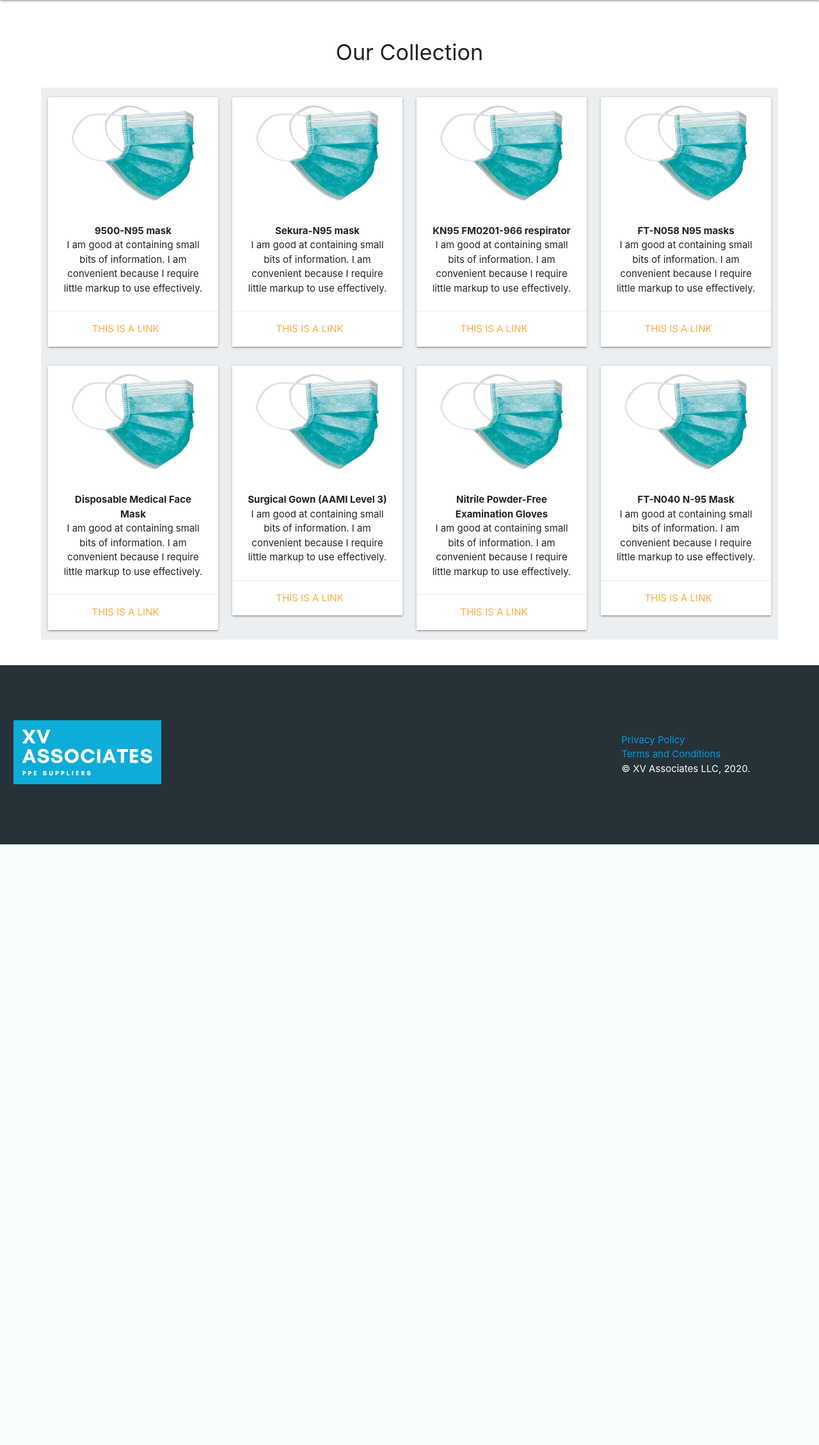
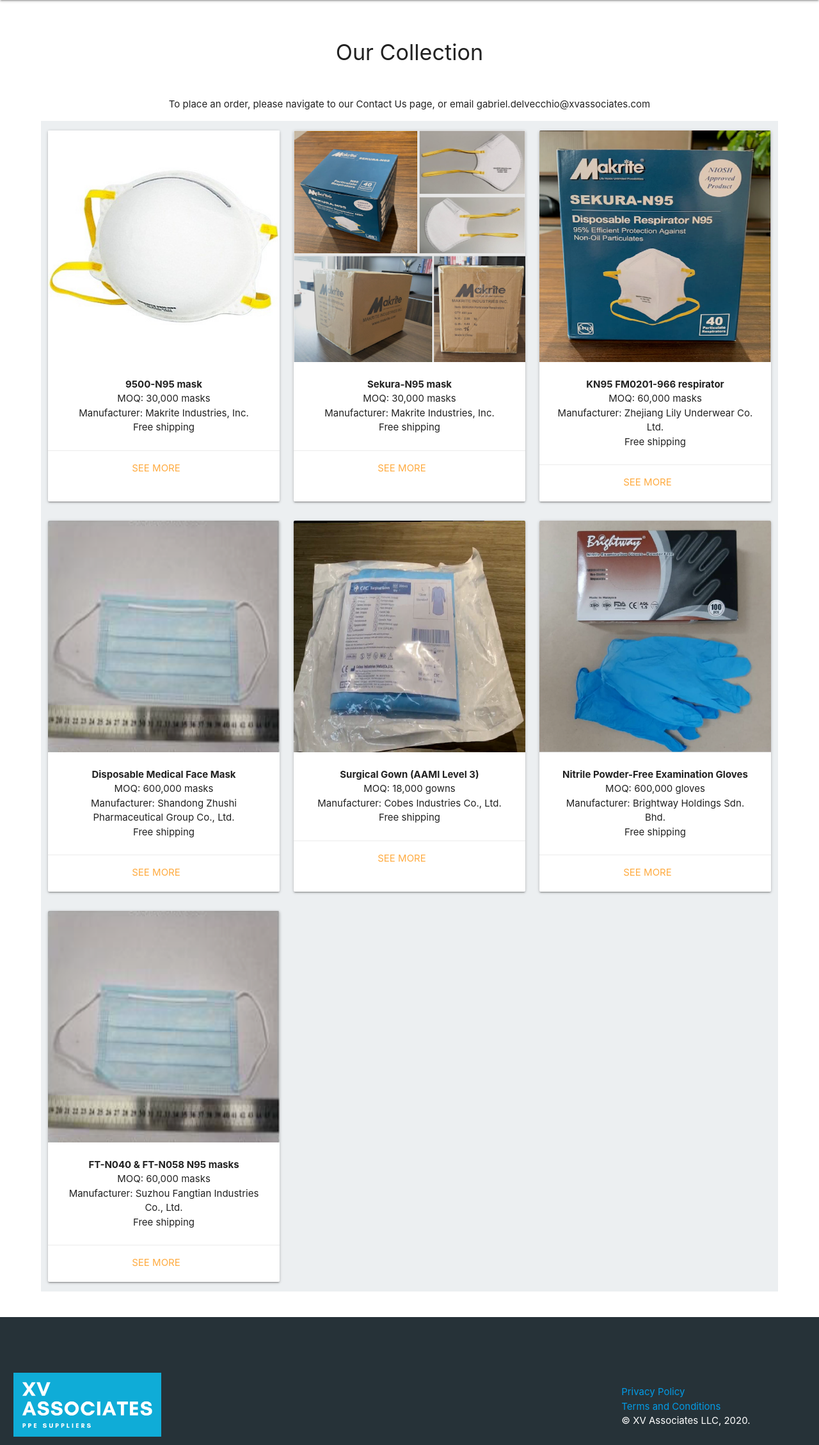
Before and after one commit to tavasyaa/XVAssociates, a PHP site: page /catalog.html in a window 1280 px wide. Shown: the part 64-2323 px from the top of the page at 64% size. Before the commit the page ends 1384 px from the top, so only its background shows below. Run offline with PHP 8.4, Linux system fonts and the light colour scheme; some libraries are stand-ins or nearby versions.

Commit message:
almost done, homepage, modals done in this sprint

```diff
--- a/catalog.html
+++ b/catalog.html
@@ -7,7 +7,11 @@
 	<meta name="viewport" content="width=device-width, initial-scale=1">
 	<link rel="stylesheet" type="text/css" href="./css/styles.css" media="screen,projection">
 	<link rel="icon" href="./assets/xvassociates.png">
+
 	<title>XV Associates | PPE</title>
+	<script type = "text/javascript" src = "https://code.jquery.com/jquery-2.1.1.min.js"></script>
+    <script src="https://cdnjs.cloudflare.com/ajax/libs/materialize/1.0.0/js/materialize.min.js"></script>
+
 </head>
 
 <body>
@@ -25,131 +29,219 @@
 
 	<div class="catalog">
 		<h4>Our Collection</h4><br>
+		<p>To place an order, please navigate to our Contact Us page, or email gabriel.delvecchio@xvassociates.com</p>
 		<div class=" section2 row">
-			<div class="col s12 m6 l3">
+			<div class="col s12 m6 l4">
 				<div class="card catalogcard">
 					<div class="card-image">
-						<img src="./assets/facemask.png">
+						<img src="./assets/homepage.jpg">
 					</div>
 					<div class="card-content">
 						<p><b>9500-N95 mask</b><br>
-						I am good at containing small bits of information.
-						I am convenient because I require little markup to use effectively.</p>
+						MOQ: 30,000 masks<br>
+						Manufacturer: Makrite Industries, Inc.<br>
+						Free shipping
+						</p>
 					</div>
 					<div class="card-action">
-						<a href="#">This is a link</a>
+						<a href="#modal1" class="  modal-trigger">See more</a>
+					</div>
+
+				</div>
+			</div>
+			<div class="col s12 m6 l4">
+				<div class="card catalogcard">
+					<div class="card-image">
+						<img src="./assets/sekuran95.png">
+					</div>
+					<div class="card-content">
+						<p><b>Sekura-N95 mask</b><br>
+						MOQ: 30,000 masks<br>
+						Manufacturer: Makrite Industries, Inc.<br>
+						Free shipping
+						</p>
+					</div>
+					<div class="card-action">
+						<a href="#modal2" class="  modal-trigger">See more</a>
 					</div>
 				</div>
 			</div>
-			<div class="col s12 m6 l3">
+			<div class="col s12 m6 l4">
 				<div class="card catalogcard">
 					<div class="card-image">
-						<img src="./assets/facemask.png">
+						<img src="./assets/respirator.png">
 					</div>
 					<div class="card-content">
-						<p><b>Sekura-N95 mask</b><br>
-						I am good at containing small bits of information.
-						I am convenient because I require little markup to use effectively.</p>
+						<p><b>KN95 FM0201-966 respirator</b><br>
+						MOQ: 60,000 masks<br>
+						Manufacturer: Zhejiang Lily Underwear Co. Ltd. <br>
+						Free shipping
+						</p>
 					</div>
 					<div class="card-action">
-						<a href="#">This is a link</a>
+						<a href="#modal3" class="  modal-trigger">See more</a>
 					</div>
 				</div>
 			</div>
-			<div class="col s12 m6 l3">
-				<div class="card catalogcard">
-					<div class="card-image">
-						<img src="./assets/facemask.png">
-					</div>
-					<div class="card-content">
-						<p><b>KN95 FM0201-966 respirator</b><br>
-						I am good at containing small bits of information.
-						I am convenient because I require little markup to use effectively.</p>
-					</div>
-					<div class="card-action">
-						<a href="#">This is a link</a>
-					</div>
-				</div>
-			</div>
-			<div class="col s12 m6 l3">
-				<div class="card catalogcard">
-					<div class="card-image">
-						<img src="./assets/facemask.png">
-					</div>
-					<div class="card-content">
-						<p><b>FT-N058 N95 masks</b> <br>
-						I am good at containing small bits of information.
-						I am convenient because I require little markup to use effectively.</p>
-					</div>
-					<div class="card-action">
-						<a href="#">This is a link</a>
-					</div>
-				</div>
-			</div>
-		</div>
-		<div class=" section2 row">
-			<div class="col s12 m6 l3">
+			<div class="col s12 m6 l4">
 				<div class="card catalogcard">
 					<div class="card-image">
 						<img src="./assets/facemask.png">
 					</div>
 					<div class="card-content">
 						<p><b>Disposable Medical Face Mask</b><br>
-						I am good at containing small bits of information.
-						I am convenient because I require little markup to use effectively.</p>
+						MOQ: 600,000 masks<br>
+						Manufacturer: Shandong Zhushi Pharmaceutical Group Co., Ltd.<br>
+						Free shipping
+						</p>
 					</div>
 					<div class="card-action">
-						<a href="#">This is a link</a>
+						<a href="#modal4" class="  modal-trigger">See more</a>
 					</div>
 				</div>
 			</div>
-			<div class="col s12 m6 l3">
+			<div class="col s12 m6 l4">
+				<div class="card catalogcard">
+					<div class="card-image">
+						<img src="./assets/gown.png">
+					</div>
+					<div class="card-content">
+						<p><b>Surgical Gown (AAMI Level 3)</b><br>
+						MOQ: 18,000 gowns<br>
+						Manufacturer: Cobes Industries Co., Ltd.<br>
+						Free shipping
+						</p>
+					</div>
+					<div class="card-action">
+						<a href="#modal5" class="  modal-trigger">See more</a>
+					</div>
+				</div>
+			</div>
+			<div class="col s12 m6 l4">
+				<div class="card catalogcard">
+					<div class="card-image">
+						<img src="./assets/gloves.png">
+					</div>
+					<div class="card-content">
+						<p><b>Nitrile Powder-Free Examination Gloves</b><br>
+						MOQ: 600,000 gloves<br>
+						Manufacturer: Brightway Holdings Sdn. Bhd.<br>
+						Free shipping
+						</p>
+					</div>
+					<div class="card-action">
+						<a href="#modal6" class="  modal-trigger">See more</a>
+					</div>
+				</div>
+			</div>
+			<div class="col s12 m6 l4">
 				<div class="card catalogcard">
 					<div class="card-image">
 						<img src="./assets/facemask.png">
 					</div>
 					<div class="card-content">
-						<p><b>Surgical Gown (AAMI Level 3)</b><br>
-						I am good at containing small bits of information.
-						I am convenient because I require little markup to use effectively.</p>
+						<p><b>FT-N040 & FT-N058 N95 masks</b> <br>
+						MOQ: 60,000 masks<br>
+						Manufacturer: Suzhou Fangtian Industries Co., Ltd.<br>
+						Free shipping
+						</p>
 					</div>
 					<div class="card-action">
-						<a href="#">This is a link</a>
+						<a href="#modal7" class="  modal-trigger">See more</a>
 					</div>
 				</div>
 			</div>
-			<div class="col s12 m6 l3">
-				<div class="card catalogcard">
-					<div class="card-image">
-						<img src="./assets/facemask.png">
+
 		</div>
-					<div class="card-content">
-						<p><b>Nitrile Powder-Free Examination Gloves</b><br>
-						I am good at containing small bits of information.
-						I am convenient because I require little markup to use effectively.</p>
 	</div>
-					<div class="card-action">
-						<a href="#">This is a link</a>
+
+  <!-- Modals -->
+	<div id="modal1" class="modal">
+ 		<div class="modal-content">
+			<h4>9500-N95 Mask</h4>
+			<div class="carousel carousel-slider" id="demo-carousel">
+				<a class="carousel-item" href="#one"><img src="https://lorempixel.com/250/250/nature/1"></a>
+				<a class="carousel-item" href="#two"><img src="https://lorempixel.com/250/250/nature/2"></a>
+				<a class="carousel-item" href="#three"><img src="https://lorempixel.com/250/250/nature/3"></a>
+				<a class="carousel-item" href="#four"><img src="https://lorempixel.com/250/250/nature/4"></a>
+				<a class="carousel-item" href="#five"><img src="https://lorempixel.com/250/250/nature/5"></a>
 			</div>
 		</div>
 	</div>
-			<div class="col s12 m6 l3">
-				<div class="card catalogcard">
-					<div class="card-image">
-						<img src="./assets/facemask.png">
-					</div>
-					<div class="card-content">
-						<p><b>FT-N040 N-95 Mask</b><br>
-						I am good at containing small bits of information.
-						I am convenient because I require little markup to use effectively.</p>
-					</div>
-					<div class="card-action">
-						<a href="#">This is a link</a>
+	<div id="modal2" class="modal">
+ 		<div class="modal-content">
+			<h4>Sekura-N95 Mask</h4>
+			<div class="carousel carousel-slider" id="demo-carousel">
+				<a class="carousel-item" href="#one"><img src="https://lorempixel.com/250/250/nature/1"></a>
+				<a class="carousel-item" href="#two"><img src="https://lorempixel.com/250/250/nature/2"></a>
+				<a class="carousel-item" href="#three"><img src="https://lorempixel.com/250/250/nature/3"></a>
+				<a class="carousel-item" href="#four"><img src="https://lorempixel.com/250/250/nature/4"></a>
+				<a class="carousel-item" href="#five"><img src="https://lorempixel.com/250/250/nature/5"></a>
 			</div>
 		</div>
 	</div>
+	<div id="modal3" class="modal">
+ 		<div class="modal-content">
+			<h4>KN95 FM0201-966 respirator</h4>
+			<div class="carousel carousel-slider" id="demo-carousel">
+				<a class="carousel-item" href="#one"><img src="https://lorempixel.com/250/250/nature/1"></a>
+				<a class="carousel-item" href="#two"><img src="https://lorempixel.com/250/250/nature/2"></a>
+				<a class="carousel-item" href="#three"><img src="https://lorempixel.com/250/250/nature/3"></a>
+				<a class="carousel-item" href="#four"><img src="https://lorempixel.com/250/250/nature/4"></a>
+				<a class="carousel-item" href="#five"><img src="https://lorempixel.com/250/250/nature/5"></a>
 			</div>
 		</div>
+	</div>
+	<div id="modal4" class="modal">
+ 		<div class="modal-content">
+			<h4>Disposable Medical Face Mask</h4>
+			<div class="carousel carousel-slider" id="demo-carousel">
+				<a class="carousel-item" href="#one"><img src="https://lorempixel.com/250/250/nature/1"></a>
+				<a class="carousel-item" href="#two"><img src="https://lorempixel.com/250/250/nature/2"></a>
+				<a class="carousel-item" href="#three"><img src="https://lorempixel.com/250/250/nature/3"></a>
+				<a class="carousel-item" href="#four"><img src="https://lorempixel.com/250/250/nature/4"></a>
+				<a class="carousel-item" href="#five"><img src="https://lorempixel.com/250/250/nature/5"></a>
+			</div>
+		</div>
+	</div>
+	<div id="modal5" class="modal">
+ 		<div class="modal-content">
+			<h4>Surgical Gown (AAMI Level 3)</h4>
+			<div class="carousel carousel-slider" id="demo-carousel">
+				<a class="carousel-item" href="#one"><img src="https://lorempixel.com/250/250/nature/1"></a>
+				<a class="carousel-item" href="#two"><img src="https://lorempixel.com/250/250/nature/2"></a>
+				<a class="carousel-item" href="#three"><img src="https://lorempixel.com/250/250/nature/3"></a>
+				<a class="carousel-item" href="#four"><img src="https://lorempixel.com/250/250/nature/4"></a>
+				<a class="carousel-item" href="#five"><img src="https://lorempixel.com/250/250/nature/5"></a>
+			</div>
+		</div>
+	</div>
+	<div id="modal6" class="modal">
+ 		<div class="modal-content">
+			<h4>Nitrile Powder-Free Examination Gloves</h4>
+			<div class="carousel carousel-slider" id="demo-carousel">
+				<a class="carousel-item" href="#one"><img src="https://lorempixel.com/250/250/nature/1"></a>
+				<a class="carousel-item" href="#two"><img src="https://lorempixel.com/250/250/nature/2"></a>
+				<a class="carousel-item" href="#three"><img src="https://lorempixel.com/250/250/nature/3"></a>
+				<a class="carousel-item" href="#four"><img src="https://lorempixel.com/250/250/nature/4"></a>
+				<a class="carousel-item" href="#five"><img src="https://lorempixel.com/250/250/nature/5"></a>
+			</div>
+		</div>
+	</div>
+	<div id="modal7" class="modal">
+ 		<div class="modal-content">
+			<h4>FT-N040 & FT-N058 N95 masks</h4>
+			<div class="carousel carousel-slider" id="demo-carousel">
+				<a class="carousel-item" href="#one"><img src="https://lorempixel.com/250/250/nature/1"></a>
+				<a class="carousel-item" href="#two"><img src="https://lorempixel.com/250/250/nature/2"></a>
+				<a class="carousel-item" href="#three"><img src="https://lorempixel.com/250/250/nature/3"></a>
+				<a class="carousel-item" href="#four"><img src="https://lorempixel.com/250/250/nature/4"></a>
+				<a class="carousel-item" href="#five"><img src="https://lorempixel.com/250/250/nature/5"></a>
+			</div>
+		</div>
+	</div>
+  <!-- Modals -->
+
 
 	<div class="footer row">
 		<div class="col s6 ">
@@ -163,6 +255,19 @@
 			&copy; XV Associates LLC, 2020.
 		</div>
 	</div>
+	<script>
+		$(document).ready(function(){
+		    $('.modal').modal();
+		})
+	</script>
+	<script>
+		$('.carousel.carousel-slider').carousel({
+      		fullWidth: true,
+      		indicators: true
+      	});
+	</script>
+
+
 
 
 </body>
--- a/contact.html
+++ b/contact.html
@@ -21,11 +21,13 @@
 			</ul>
 		</div>
 	</nav>
+	<br>
+	<br>
 	<div class="contact">
 		<div class="section section4" id="contact">
 			<h5>Get in touch</h5>
 			<div class="row">
-				<form class="col s12">
+				<form class="col s12" action="agarwal.tavasya@gmail.com" method="post" enctype="text/plain">
 					<div class="row">
 						<div class="input-field col s6">
 							<input id="first_name" type="text" class="validate">
--- a/faq.html
+++ b/faq.html
@@ -24,9 +24,9 @@
 	<div class="faq">
 		<h4>Frequently Asked Questions</h4>
 		<b>How can I place an order?</b><br>
-		Email gabriel.delvecchio@xvassociates.com or michael.bay@xvassociates.com to begin the order process. We can provide responses to any questions you may have and will do our best to respond to you within 24 hours. We typically require a PO and proof of funds to initiate an order. Shipping information will be promptly sent to you as we receive it.<br><br>
+		Reach out to us through our <a href="./contact.html">Contact Us page</a> to begin the order process. We can provide responses to any questions you may have and will do our best to respond to you within 24 hours. We typically require a PO and proof of funds to initiate an order. Shipping information will be promptly sent to you as we receive it.<br><br>
 		<b>What are the payment terms?</b><br>
-		We are flexible on this but we prefer 100% payment upfront prior to shipment. ACH  payments are preferred.<br><br>
+		We are flexible on this but we prefer 100% payment upfront prior to shipment. We accept ACH payments and wire transfers.<br><br>
 		<b>Can you provide samples?</b><br>
 		We currently only have samples of the Makrite 9500-N95 Mask and Cobes Level 3 Surgical Gown. We will try to get more samples over time.
 	</div>
--- a/sass/styles.scss
+++ b/sass/styles.scss
@@ -63,6 +63,8 @@
 
 .section3 {
 	text-align: left !important;
+	padding-top: 40px;
+	padding-bottom: 40px;
 }
 
 .mission {
@@ -107,7 +109,7 @@
 }
 
 // terms and conditions page, and catalog page
-.terms, .faq, .about, .privacy, .catalog, .contact {
+.terms, .faq, .about, .privacy, .catalog, .contact, .team {
 	padding-top: 5vh;
 	margin-left: 5vw;
 	margin-right: 5vw;
@@ -126,3 +128,117 @@
 	margin-bottom: 15px;
 	margin-top: 15px;
 }
+
+@media only screen and (min-width: 600px) and (max-width: 650px){
+	.catalogcard {
+		height: 500px;
+	}
+}
+
+@media only screen and (min-width: 651px) and (max-width: 695px){
+	.catalogcard {
+		height: 520px;
+	}
+}
+
+@media only screen and (min-width: 696px) and (max-width: 785px){
+	.catalogcard {
+		height: 540px;
+	}
+}
+
+@media only screen and (min-width: 830px) and (max-width: 875px){
+	.catalogcard {
+		height: 580px;
+	}
+}
+
+@media only screen and (min-width: 876px) and (max-width: 920px){
+	.catalogcard {
+		height: 600px;
+	}
+}
+
+@media only screen and (min-width: 921px) and (max-width: 991px){
+	.catalogcard {
+		height: 640px;
+	}
+}
+
+@media only screen and (min-width: 992px) and (max-width: 1038px){
+	.catalogcard {
+		height: 520px;
+	}
+}
+
+@media only screen and (min-width: 1039px) and (max-width: 1078px){
+	.catalogcard {
+		height: 530px;
+	}
+}
+
+@media only screen and (min-width: 1079px) and (max-width: 1115px){
+	.catalogcard {
+		height: 540px;
+	}
+}
+
+@media only screen and (min-width: 1116px) and (max-width: 1199px){
+	.catalogcard {
+		height: 550px;
+	}
+}
+
+@media only screen and (min-width: 1200px) and (max-width: 1230px){
+	.catalogcard {
+		height: 560px;
+	}
+}
+
+@media only screen and (min-width: 1231px) and (max-width: 1265px){
+	.catalogcard {
+		height: 570px;
+	}
+}
+
+@media only screen and (min-width: 1266px) and (max-width: 1295px){
+	.catalogcard {
+		height: 580px;
+	}
+}
+
+@media only screen and (min-width: 1296px) and (max-width: 1368px){
+	.catalogcard {
+		height: 600px;
+	}
+}
+
+@media only screen and (min-width: 1369px){
+	.catalogcard {
+		min-height: 610px;
+	}
+}
+
+@media only screen and (min-width: 600px) and (max-width: 688px){
+	.homecard {
+		height: 340px;
+	}
+}
+
+@media only screen and (min-width: 995px) and (max-width: 1115px){
+	.homecard {
+		height: 300px;
+	}
+}
+
+@media only screen and (min-width: 1116px) and (max-width: 1212px){
+	.homecard {
+		height: 320px;
+	}
+}
+
+@media only screen and (min-width: 1212px) and (max-width: 1285px){
+	.homecard {
+		height: 340px;
+	}
+}
--- a/terms.html
+++ b/terms.html
@@ -226,9 +226,8 @@
 		<div class="col s0 m3">
 		</div>
 		<div class="col s6 m3">
-			Privacy Policy<br>
-			Terms of Use<br>
-			PPE documentation <br>
+			<a href="./privacypolicy.html">Privacy Policy</a><br>
+			<a href="./terms.html">Terms and Conditions</a><br>
 			&copy; XV Associates LLC, 2020.
 		</div>
 	</div>
```
Also changed, not shown: about.html (+4 -3 lines), index.html (+33 -31 lines), assets/KN952.PNG (added), assets/facemask.png, assets/gabe.png (deleted), assets/gloves.PNG (added), assets/gown.PNG (added), assets/home2.png (added), assets/homepage.jpg, assets/respirator.PNG (added), assets/sekuran95.png (added), css/styles.css, 2 other files. Lines whose indentation alone changed are shown as unchanged.
